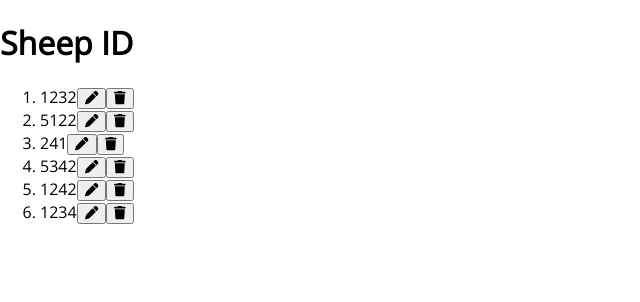
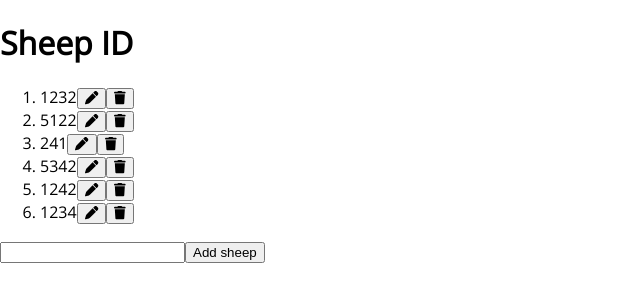
Before and after one commit to TotoalNormie/sheepID, a React (Vite) app: page / in a window 1280 px wide. Shown: the top 302 px of the page, without its empty margins (0-640 px from the left). Built offline with nearby package versions, Linux system fonts and the light colour scheme.

Commit message:
added adding

```diff
--- a/src/App.tsx
+++ b/src/App.tsx
@@ -1,8 +1,22 @@
 import SheepRow from './components/SheepRow.tsx';
+import { useState, useRef, FormEvent} from 'react';
 
 function App() {
-  const sheep = [1232, 5122, 241, 5342, 1242, 1234];
-  const sheepList = sheep.map((num: number) => { return <SheepRow>{num}</SheepRow>});
+  const [sheep, setSheep] = useState([1232, 5122, 241, 5342, 1242, 1234]);
+  const sheepList = sheep.map((num: number, index: number) => { return <SheepRow key={index}>{num}</SheepRow> });
+
+  const input = useRef<HTMLInputElement>(null);
+
+  const handleForm = (e: FormEvent ) => {
+    e.preventDefault();
+    if(!input) return;
+    console.log(input, input.current?.value);
+  const sheepValue:string = input.current?.value ? input.current?.value : '';
+    if(sheepValue?.length > 4) return;
+    const newSheepNum = Number(sheepValue);
+    setSheep([...sheep, newSheepNum]);
+  }
+
   return (
     <>
       <header></header>
@@ -11,6 +25,10 @@ function App() {
         <ol>
           {sheepList}
         </ol>
+        <form onSubmit={handleForm}>
+        <input type="number" name="" id="" ref={input}/>
+        <button>Add sheep</button>
+        </form>
       </main>
       <footer></footer>
     </>
--- a/src/components/SheepRow.tsx
+++ b/src/components/SheepRow.tsx
@@ -5,7 +5,8 @@ interface Props {
     children: number;
 }
 
-const SheepRow = ({ children }: Props) => {
+const SheepRow = ({ children}: Props) => {
+
     return (
         <li>
             {children}
```
